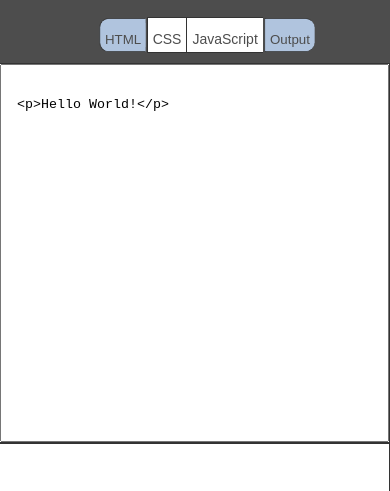
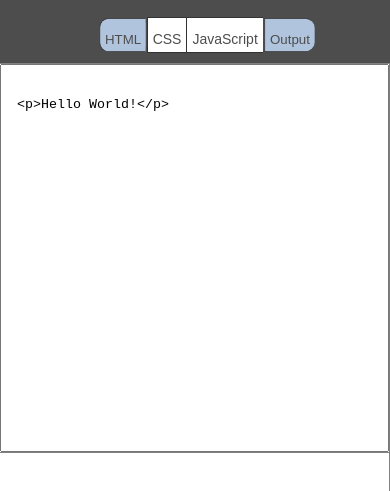
Before and after one commit to sent1nel101/CodeDivs, a plain HTML site: page index.html in a window 390 px wide. Shown: the part 45-536 px from the top of the page. Drawn offline with nearby package versions, Linux system fonts and the light colour scheme.

Commit message:
last update for the day

```diff
--- a/index.html
+++ b/index.html
@@ -4,7 +4,7 @@
     <meta charset="UTF-8" />
     <meta http-equiv="X-UA-Compatible" content="IE=edge" />
     <meta name="viewport" content="width=device-width, initial-scale=1.0" />
-    <title>jQuery UI CodeBox</title>
+    <title>CodeBox</title>
     <link
       rel="stylesheet"
       href="//code.jquery.com/ui/1.13.0/themes/base/jquery-ui.css"
--- a/style.css
+++ b/style.css
@@ -65,7 +65,7 @@ body{
 .contentWrapper{
     width: 100vw;
     display: flex;
-    height: 90vh;
+    height: calc(100vh - 66px);
 }
 .text-area{
     width: 100%;
@@ -78,12 +78,14 @@ textarea {
   }
 /* styles for code containers */
 .html, .css, .javascript, .output{
-    height: 90vh;
+    height: calc(100vh - 66px);
     width: 100%;
     border: 1px solid #333;
     display: inline-block;
     border-left: none;
+    border-color: grey;
 }
+
 /*   styles for pseudoelements and alternate states  */
 
 
@@ -152,6 +154,9 @@ textarea {
     .contentWrapper{
         flex-direction: column;
     }
+    .html, .css, .javascript, .output{
+        border-bottom: none;
+    }
     #logo{
         width: 300px;
     }
```
